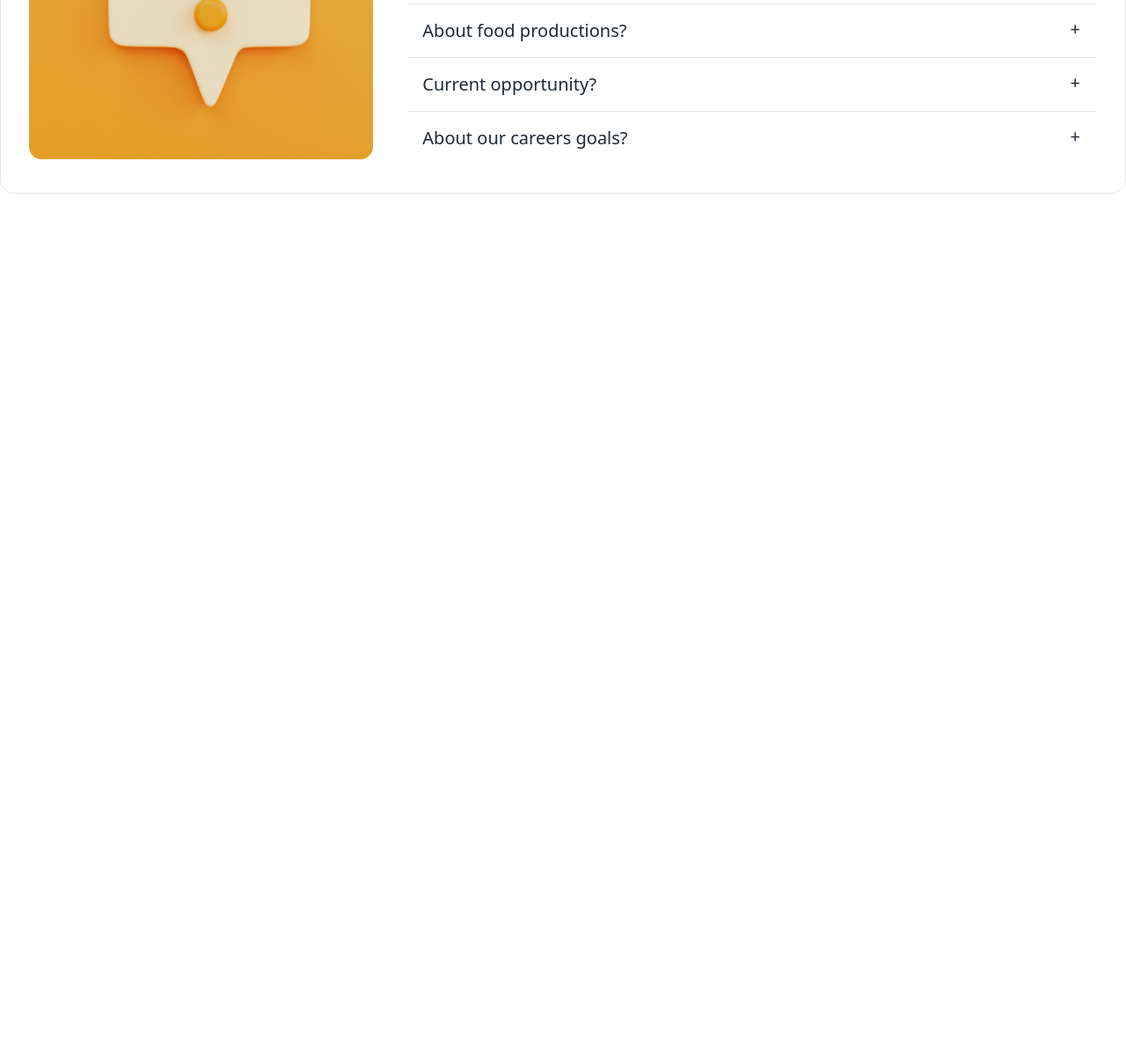
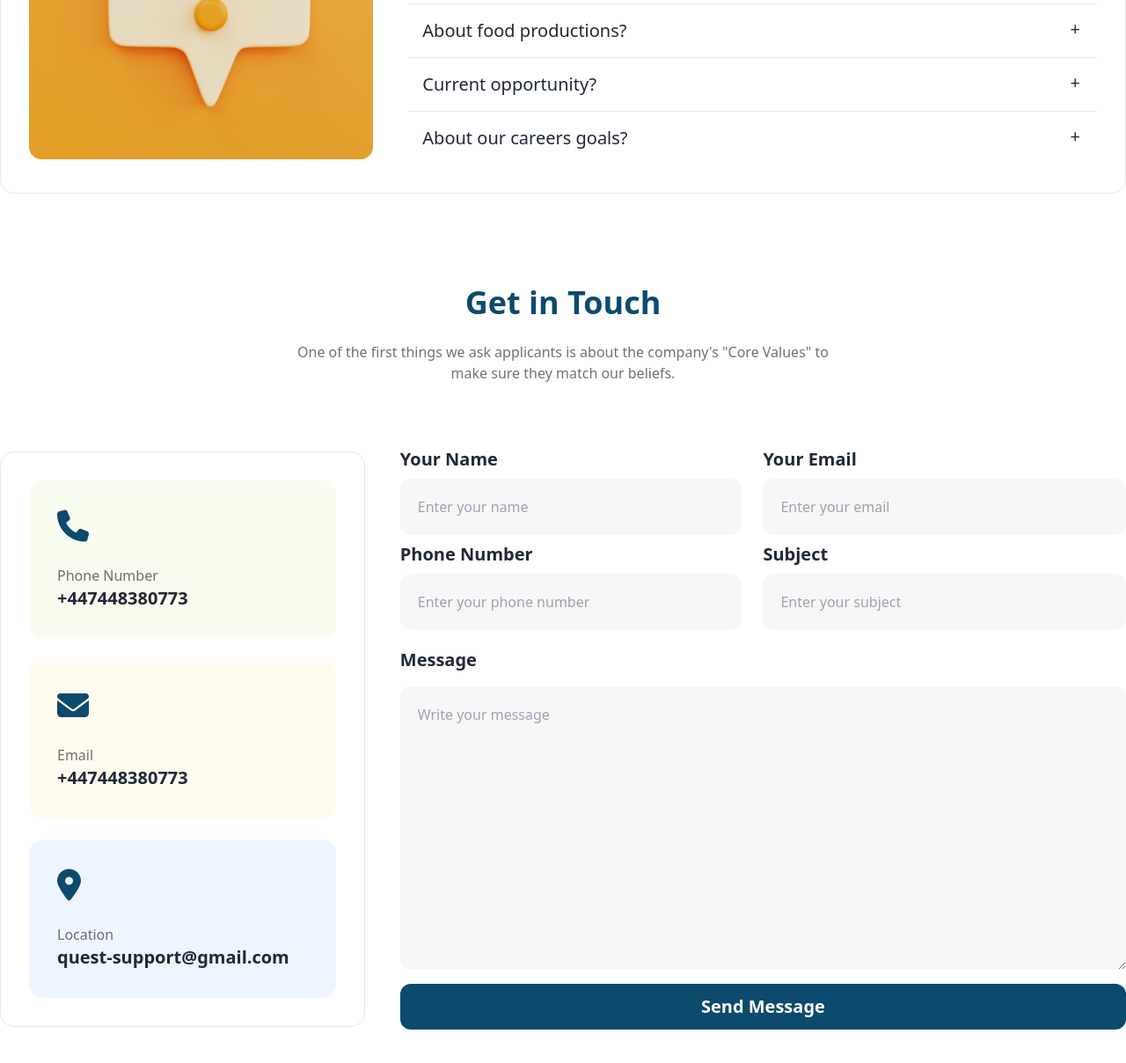
Before and after one commit to roufrubel/assignment-03-quest-employ, a plain HTML site: page index.html in a window 1280 px wide. Shown: the part 3733-4941 px from the top of the page at 88% size. Before the commit the page ends 4033 px from the top, so only its background shows below. Drawn offline with nearby package versions, Linux system fonts and the light colour scheme.

Commit message:
touch section added

```diff
--- a/index.html
+++ b/index.html
@@ -613,6 +613,92 @@ Why choose Quest?
           </div>
         </section>
 
+        <!-- get in touch section -->
+        <section class="my-24">
+          <!-- get in title -->
+          <div class="text-center md:w-1/2 lg:w-1/2 p-2 flex flex-col mx-auto">
+            <h2 class="text-4xl font-extrabold text-quest-primary">
+              Get in Touch
+            </h2>
+            <p class="my-6 text-quest-light text-base">
+              One of the first things we ask applicants is about the company's "Core Values" to make sure they match our beliefs.
+            </p>
+          </div>
+
+          <!-- get in forms and contacts  -->
+          <div class="flex flex-col md:flex-row lg:flex-row gap-10 mt-10 justify-center items-center">
+            <!-- get in contacts -->
+            <div class=" w-full md:w-1/3 lg:w-1/3 grid gird-cols gap-6 md:grid-rows-6 lg:grid-rows-6 md:grid-flow-col lg:grid-flow-col  rounded-2xl  border border-[#1313181A] p-8 ">
+
+              <!-- 1st contact -->
+              <div class="grid grid-cols-1 md:row-span-2 lg:row-span-2 md:col-span-1 lg:col-span-1 bg-[#BCED6D1A] rounded-2xl p-8">
+                <i class="fa-solid fa-phone  text-quest-primary text-4xl"></i>
+                <p class="text-quest-light mt-6">Phone Number</p>
+                <h4 class="text-xl font-bold">+447448380773</h4>
+              </div>
+              <!-- 2nd contact -->
+              <div class="grid grid-cols-1 md:row-span-2 lg:row-span-2 md:col-span-1 lg:col-span-1 bg-[#FDDD5F1A] rounded-2xl p-8">
+                <i class="fa-solid fa-envelope  text-quest-primary text-4xl"></i>
+                <p class="text-quest-light mt-6">Email</p>
+                <h4 class="text-xl font-bold">+447448380773</h4>
+              </div>
+              <!-- 3rd contact -->
+              <div class="grid grid-cols-1 md:row-span-2 lg:row-span-2 md:col-span-1 lg:col-span-1 bg-[#629CF31A] rounded-2xl p-8">
+                <i class="fa-solid fa-location-dot text-quest-primary text-4xl"></i>
+                <p class="text-quest-light mt-6">Location</p>
+                <h4 class="text-xl font-bold">quest-support@gmail.com</h4>
+              </div>
+
+            </div>
+
+            <!-- get in forms -->
+            <div class="w-full md:w-2/3 lg:w-2/3 grid gird-cols gap-5 md:grid-rows-6 lg:grid-rows-6 md:grid-flow-col lg:grid-flow-col">
+
+              <!-- 1st input form -->
+              <div class="md:row-span-2 lg:row-span-2 md:col-span-2 lg:col-span-2 grid grid-cols-1 md:grid-cols-2 lg:grid-cols-2">
+                <div>
+                  <p  class="text-xl font-bold mb-2">Your Name</p>
+                  <div class="md:mr-6 lg:mr-6"><input type="text" name="" id="" placeholder="Enter your name" class="bg-[#13131808] rounded-xl p-5 w-full"></div>
+                </div>
+                <div>
+                  <p class="text-xl font-bold mb-2">Your Email</p>
+                  <input type="text" name="" id="" placeholder="Enter your email" class="bg-[#13131808] rounded-xl p-5 w-full">
+                </div>
+                <div class="md:mt-2 lg:mt-2">
+                  <p class="text-xl font-bold mb-2">Phone Number</p>
+                  <div  class="md:mr-6 lg:mr-6">
+                    <input type="text" name="" id="" placeholder="Enter your phone number" class="bg-[#13131808] rounded-xl p-5 w-full">
+                  </div>
+                </div>
+                <div  class="md:mt-2 lg:mt-2">
+                  <p class="text-xl font-bold mb-2">Subject</p>
+                  <div>
+                    <input type="text" name="" id="" placeholder="Enter your subject" class="bg-[#13131808] rounded-xl p-5 w-full">
+                  </div>
+                </div>
+              </div>
+              <!-- 2nd message form -->
+              <div class="md:row-span-3 lg:row-span-3 md:col-span-2 lg:col-span-2 grid grid-cols-1 ">
+                <div>
+                  <p class="text-xl font-bold mb-4">Message</p>
+                  <textarea name="" id="" cols="2" rows="2" placeholder="Write your message" class="bg-[#13131808] rounded-xl p-5 w-full h-full"></textarea>
+                </div>
+              </div>
+              <!-- 2rd submit form -->
+              <div class="md:row-span-1 lg:row-span-1 md:col-span-2 lg:col-span-2 grid grid-cols-1 mt-10">
+                <div>
+                  <input type="submit" value="Send Message" class=" bg-quest-primary text-white text-xl font-bold p-3 w-full rounded-xl">
+                </div>
+              </div>
+
+            </div>
+          </div>
+
+
+
+        </section>
+
+
     </main>
 
     <!-- footer section start -->
```
